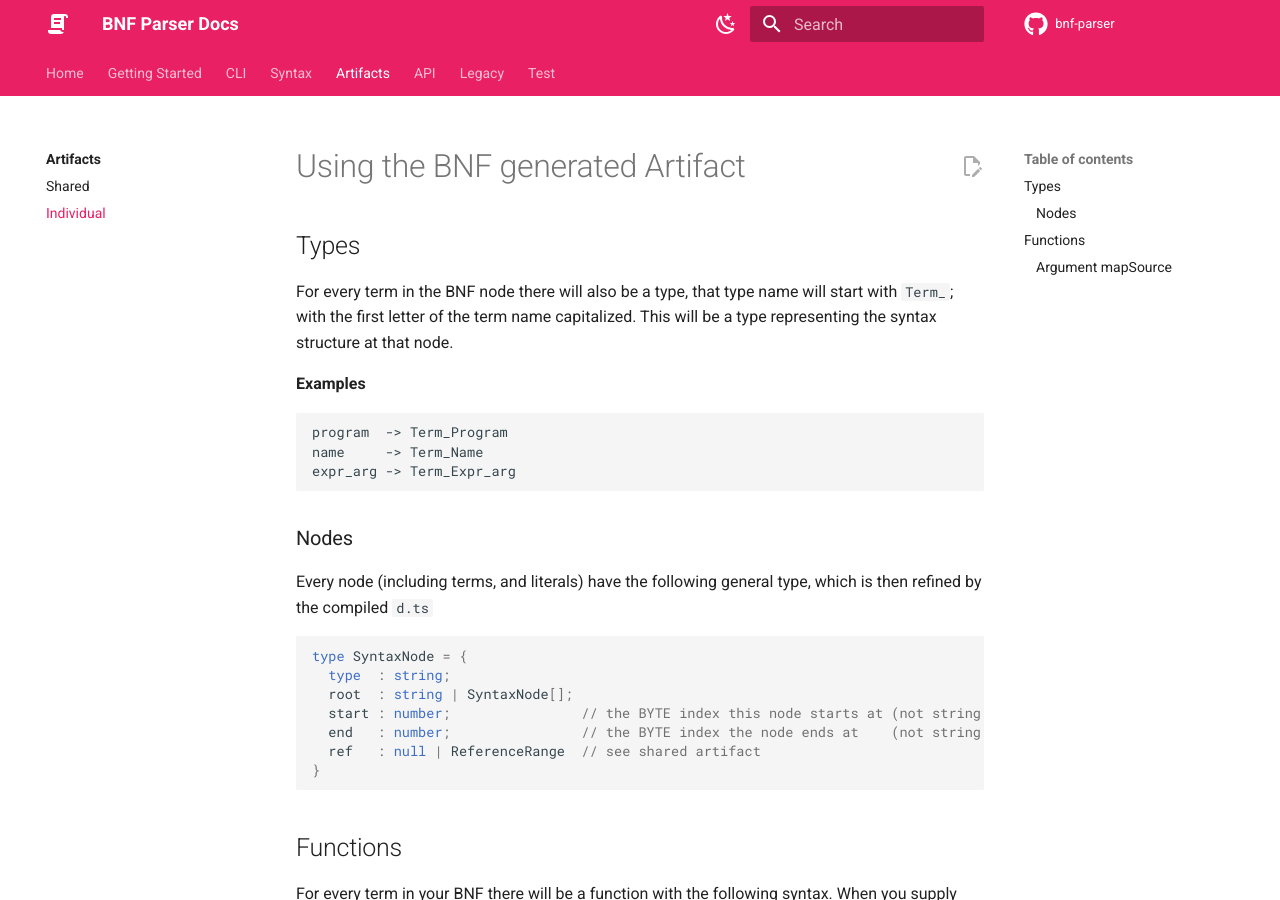
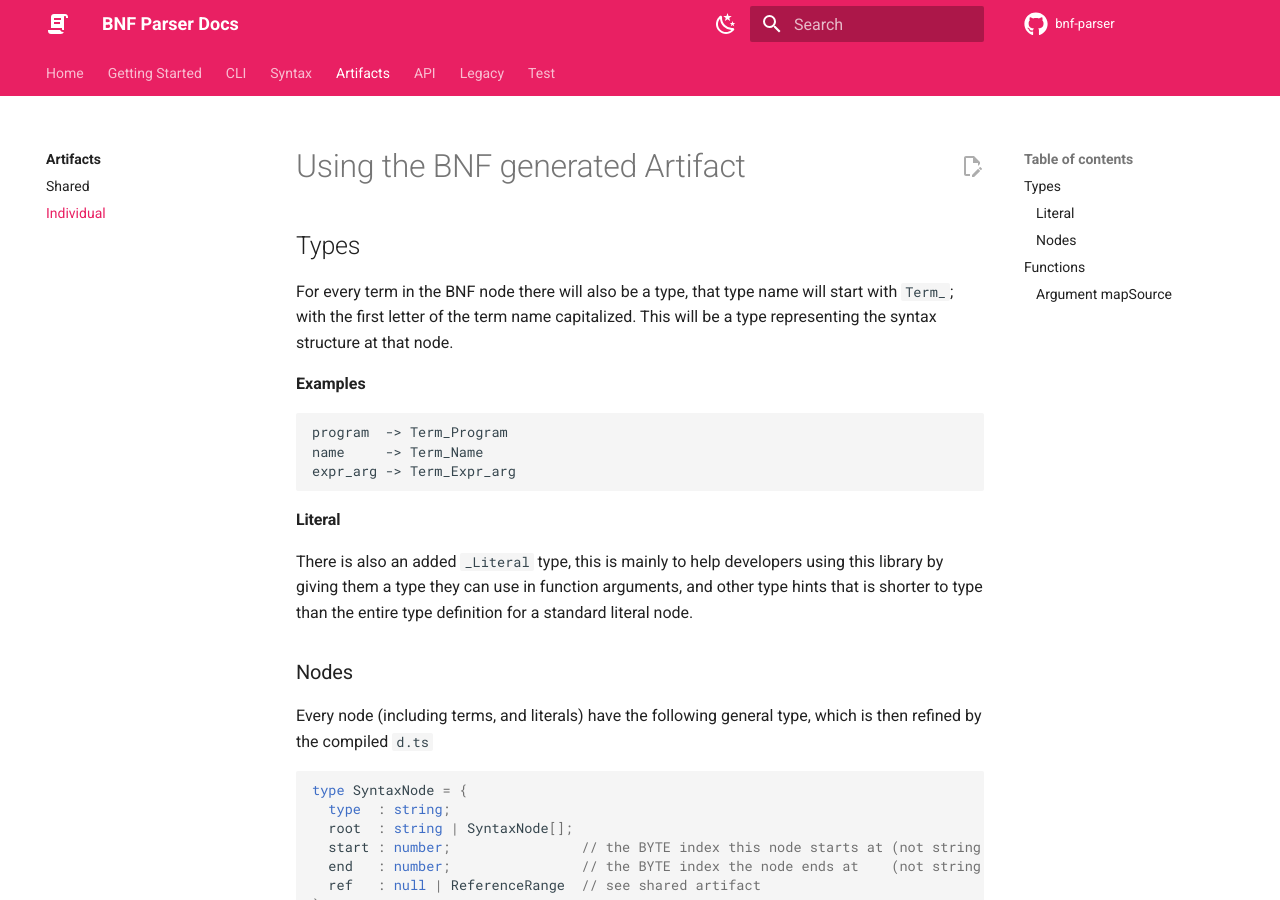
Before and after one commit to AjaniBilby/BNF-parser, an MkDocs documentation site: the page built from docs/source/artifact/individual.md, in a window 1280 px wide and 900 px high. Built offline with MkDocs 1.6.1 and Material for MkDocs 9.7.7, drawn with Linux system fonts in a browser that asks for light colours; comment, search, counter and statistics services are not loaded.

Commit message:
+`_Literal` type docs

````diff
--- a/docs/source/artifact/individual.md
+++ b/docs/source/artifact/individual.md
@@ -15,6 +15,10 @@ program  -> Term_Program
 name     -> Term_Name
 expr_arg -> Term_Expr_arg
 ```
+
+#### Literal
+
+There is also an added `_Literal` type, this is mainly to help developers using this library by giving them a type they can use in function arguments, and other type hints that is shorter to type than the entire type definition for a standard literal node.
 
 ### Nodes
 
````
